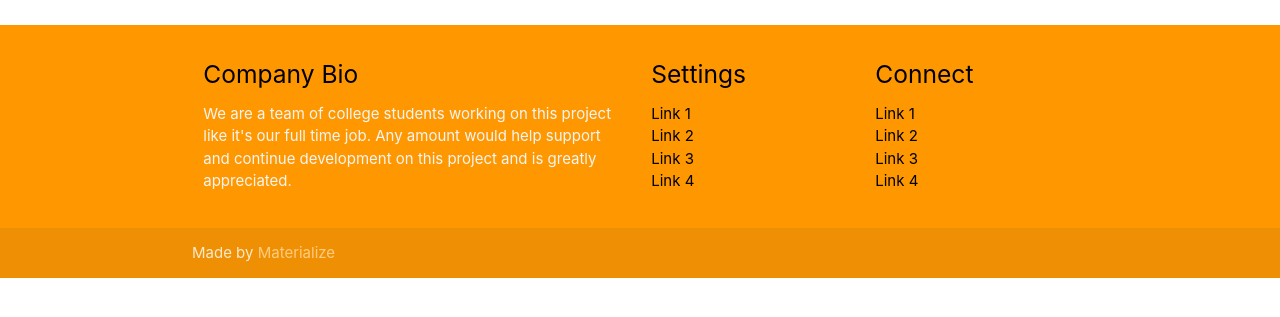
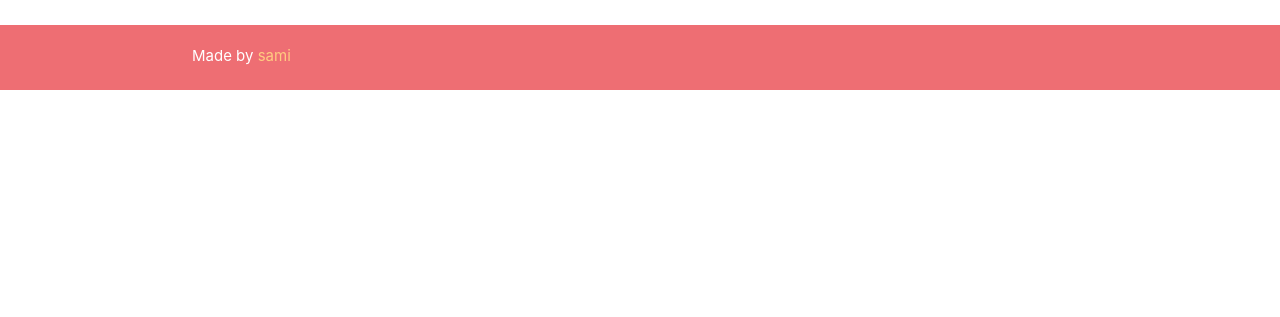
Before and after one commit to mohsensami/imdb-scraper, a Django app: page / in a window 1280 px wide. Shown: the part 107-424 px from the top of the page. Run offline with Django 4.2, Linux system fonts and the light colour scheme; data that the repository does not hold is empty.

Commit message:
footer updated

```diff
--- a/templates/footer.html
+++ b/templates/footer.html
@@ -1,11 +1,10 @@
-<footer class="page-footer orange">
+<footer class="page-footer light-red">
     <div class="container">
+        {% comment %}
         <div class="row">
             <div class="col l6 s12">
                 <h5 class="white-text">Company Bio</h5>
                 <p class="grey-text text-lighten-4">We are a team of college students working on this project like it's our full time job. Any amount would help support and continue development on this project and is greatly appreciated.</p>
-
-
             </div>
             <div class="col l3 s12">
                 <h5 class="white-text">Settings</h5>
@@ -27,9 +26,7 @@
             </div>
         </div>
     </div>
-    <div class="footer-copyright">
-      <div class="container">
-      Made by <a class="orange-text text-lighten-3" href="http://materializecss.com">Materialize</a>
-      </div>
-    </div>
+    {% endcomment %}
+    <div class="">Made by <a class="orange-text text-lighten-3" href="http://msasmi.ir">sami</a></div>
+    <div class=""><br /></div>
 </footer>
```
Lines whose indentation alone changed are shown as unchanged.
